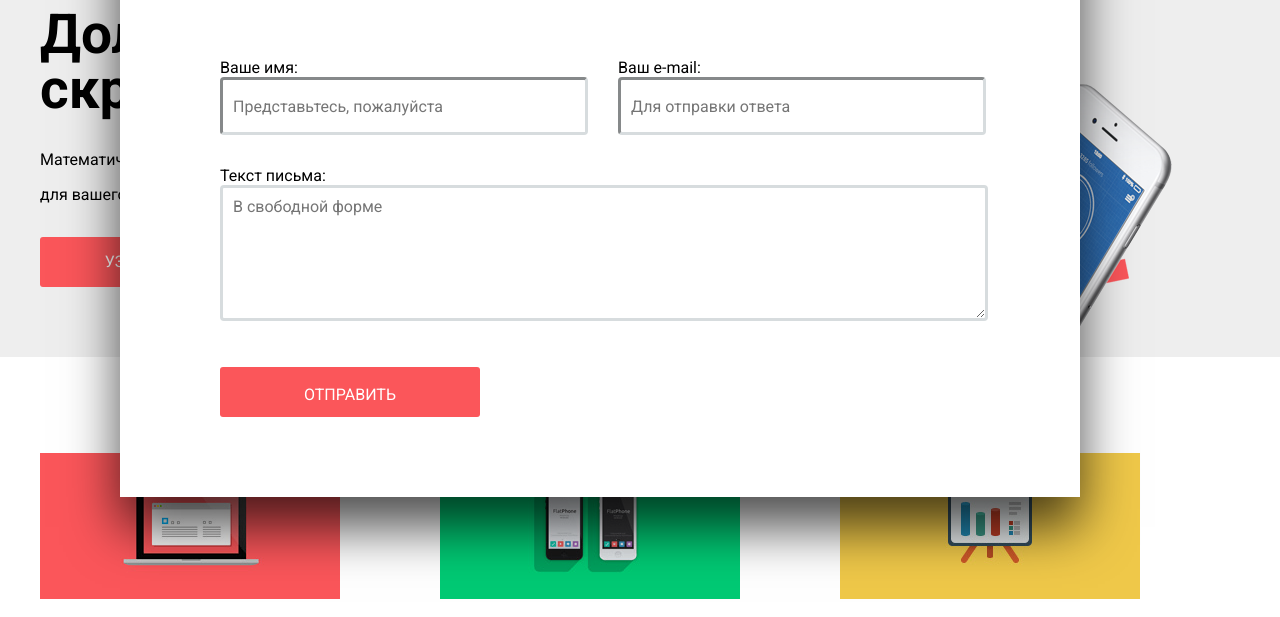
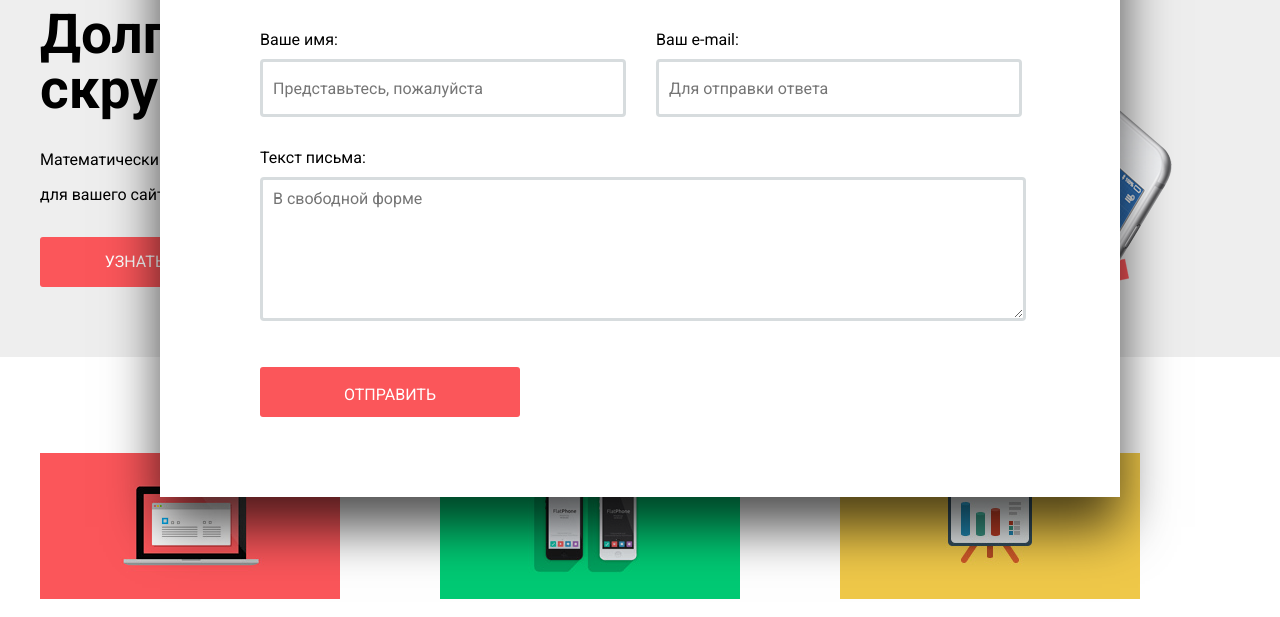
Before and after one commit to MuratN/Nerds, a plain HTML site: page index.html in a window 1280 px wide. Shown: the part 183-800 px from the top of the page. Drawn offline with Linux system fonts and the light colour scheme.

Commit message:
modal-corrected

```diff
--- a/style.css
+++ b/style.css
@@ -519,7 +519,7 @@ input[type="radio"].visually-hidden {
     box-shadow: 0 30px 50px rgba(0, 0, 0, 0.7);
 
     bottom: 120px;
-    left: calc(50% - 520px);
+    left: calc(50% - 480px);
     z-index: 10;
 }
 
@@ -546,20 +546,21 @@ input[type="radio"].visually-hidden {
 }
 
 .writetous-item input {
-    width: 350px;
+    width: 340px;
     height: 50px;
+    margin-top: 10px;
     padding-left: 10px;
-    border-color: #d7dcde;
+    padding-right: 10px;
     color: #d3d3d3;
     border-radius: 4px;
-    border-width: 3px;
+    border: 3px solid  #d7dcde;
 }
 
 .writetous-text textarea {
-    width: 750px;
+    width: 740px;
     height: 118px;
-    padding-top: 10px;
-    padding-left: 10px;
+    margin-top: 10px;
+    padding: 10px;
     border-color: #d7dcde;
     color: #d3d3d3;
     border-radius: 4px;
@@ -574,6 +575,7 @@ input[type="radio"].visually-hidden {
 .writetous-item input:focus {
     border-color: #ffffff;
     border-radius: 4px;
+    color: #444444;
 }
 
 .writetous-item textarea:hover {
@@ -584,6 +586,7 @@ input[type="radio"].visually-hidden {
 .writetous-item textarea:focus {
     border-color: #ffffff;
     border-radius: 4px;
+    color: #444444;
 }
 
 .modal-close {
```
